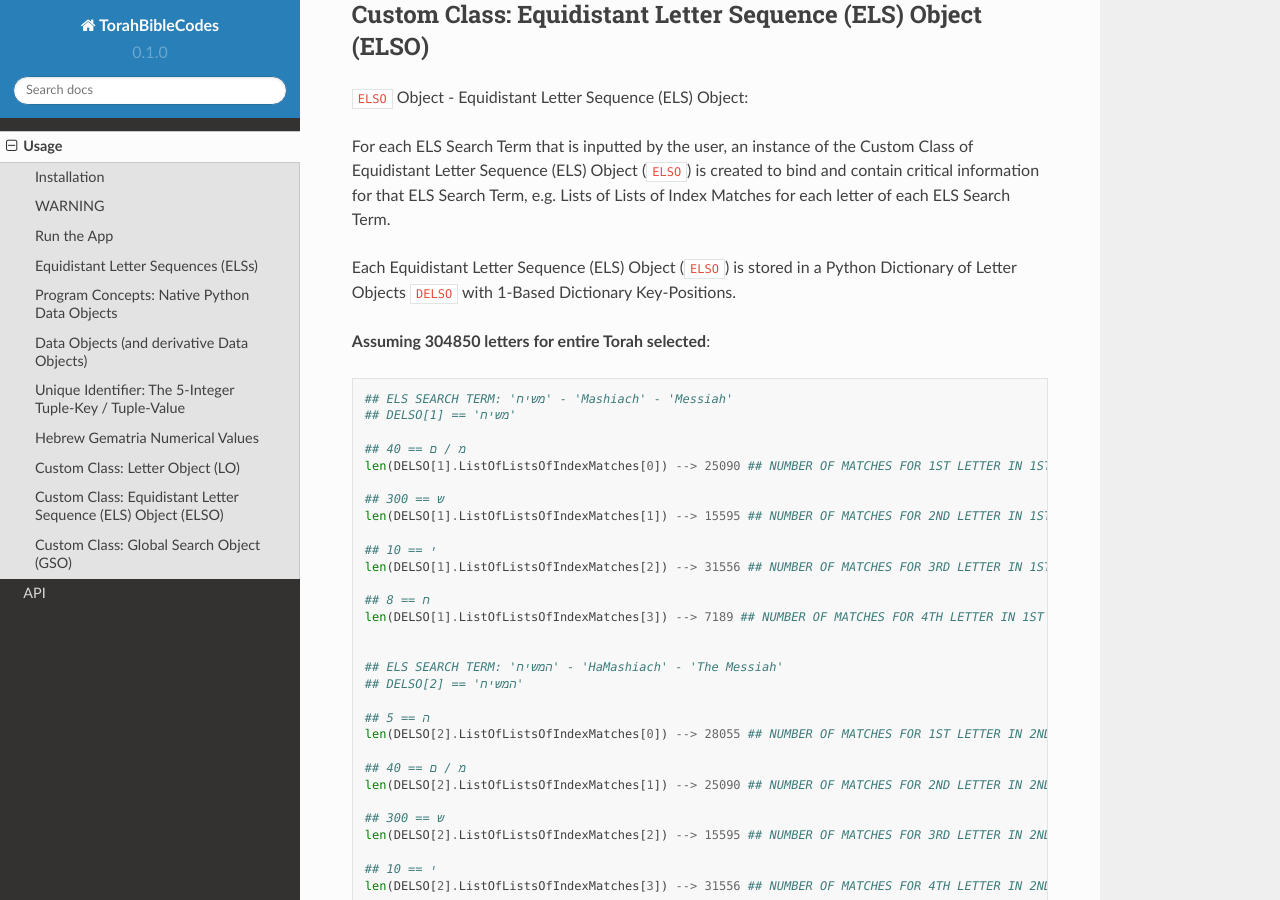
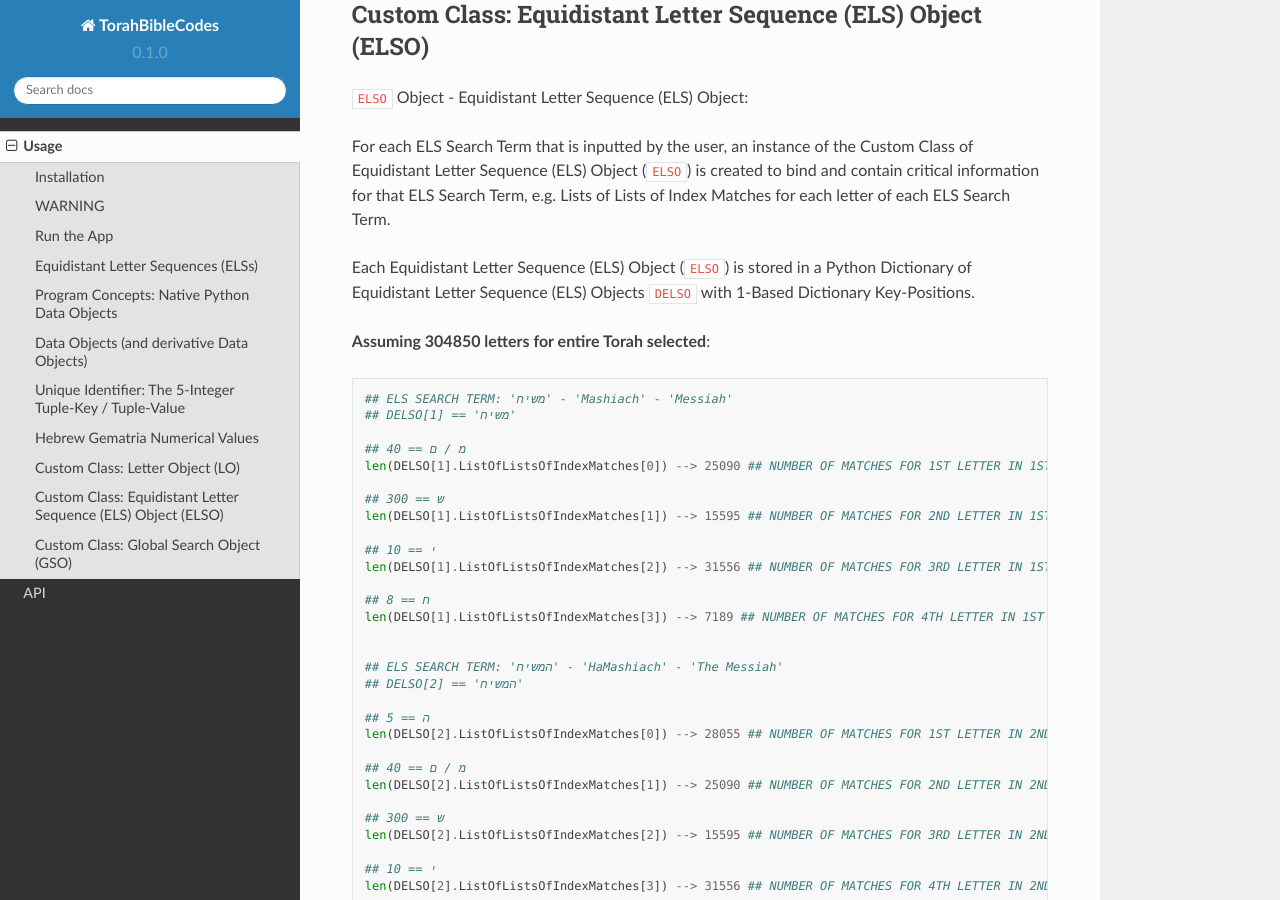
Before and after one commit to TorahBibleCodes/TorahBibleCodes_Sphinx, a Sphinx documentation site: the page built from docs/source/usage.rst, in a window 1280 px wide and 900 px high, scrolled down 11168 px. Built offline with Sphinx 7.4.7 and the Read the Docs theme 2.0.0, drawn with Linux system fonts in a browser that asks for light colours.

Commit message:
Update usage.rst

```diff
--- a/docs/source/usage.rst
+++ b/docs/source/usage.rst
@@ -503,7 +503,7 @@ Custom Class: Equidistant Letter Sequence (ELS) Object (ELSO)
 
 For each ELS Search Term that is inputted by the user, an instance of the Custom Class of Equidistant Letter Sequence (ELS) Object (``ELSO``) is created to bind and contain critical information for that ELS Search Term, e.g. Lists of Lists of Index Matches for each letter of each ELS Search Term.
 
-Each Equidistant Letter Sequence (ELS) Object (``ELSO``) is stored in a Python Dictionary of Letter Objects ``DELSO`` with 1-Based Dictionary Key-Positions.
+Each Equidistant Letter Sequence (ELS) Object (``ELSO``) is stored in a Python Dictionary of Equidistant Letter Sequence (ELS) Objects ``DELSO`` with 1-Based Dictionary Key-Positions.
 
 **Assuming 304850 letters for entire Torah selected**::
 
```
